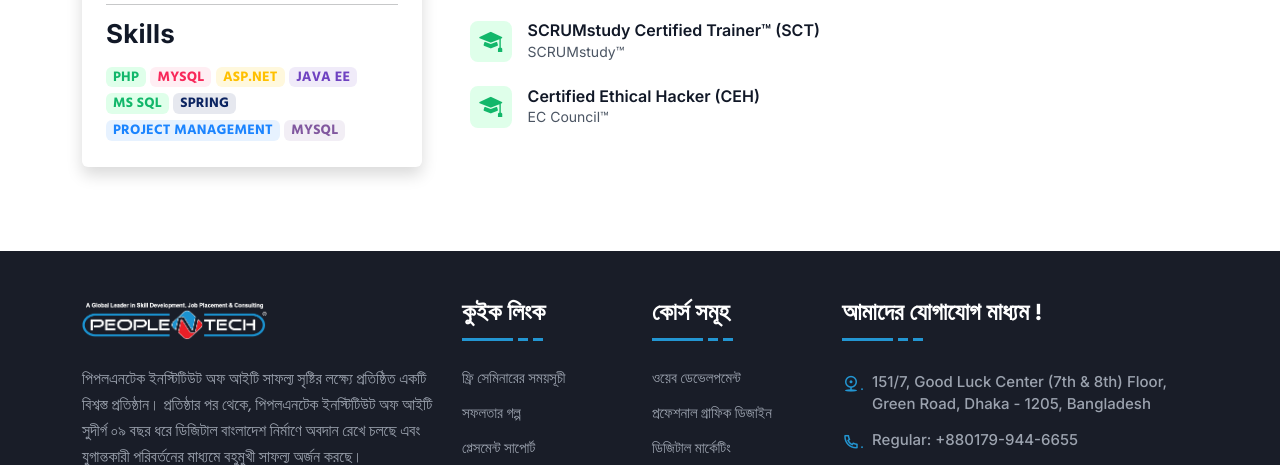
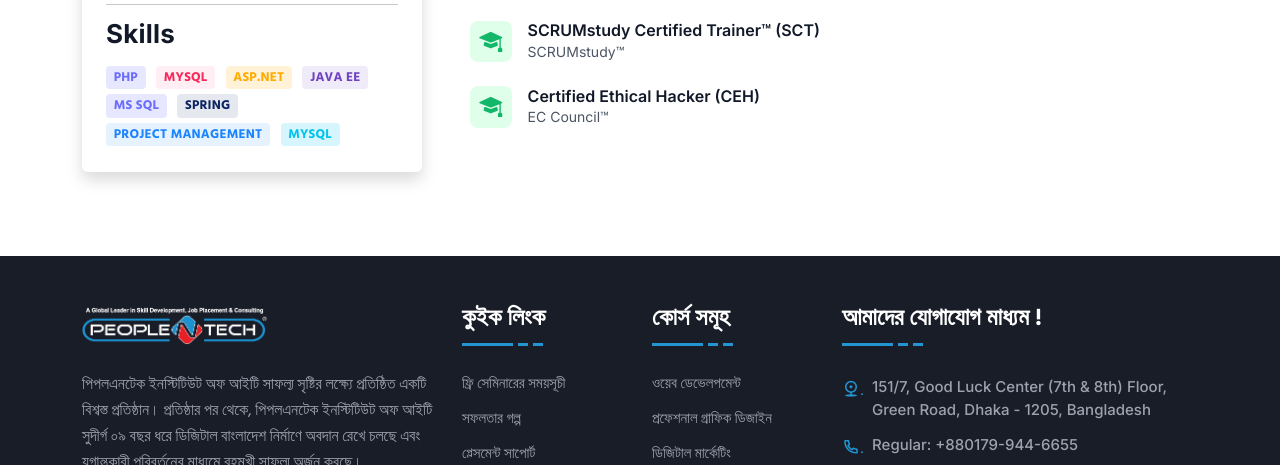
Before and after one commit to BikromRoy1/Peoplentech.com, a plain HTML site: page TeacherProfile.html in a window 1280 px wide. Shown: the part 931-1396 px from the top of the page. Drawn offline with Linux system fonts and the light colour scheme.

```diff
--- a/assets/css/Teacher.css
+++ b/assets/css/Teacher.css
@@ -206,25 +206,28 @@
 #teacherProfile .TagLine h5 {
   font-family: var(--Bangla-font);
   letter-spacing: 0.20000000298023224px;
-  padding: 2px 7px;
-  border-radius: 6px;
+  padding: 0.52em 0.593em;
+  border-radius: 0.25rem;
   font-weight: 700;
-  font-size: 14px;
+  font-size: 0.8125em;
   margin-bottom: 2px;
   display: inline-block;
   text-transform: uppercase;
+  margin-right: 6px !important;
+  white-space: nowrap;
+  line-height: 0.75;
 }
 .tag-color01 {
-  background: #dfffea;
-  color: #12b76a;
+  background-color: #e7e7ff;
+  color: #696cff;
 }
 .tag-color02 {
   background: #ffeef3;
   color: #f8285a;
 }
 .tag-color03 {
-  background: #fff8dd;
-  color: #ffc000;
+  background-color: #fff2d6;
+  color: #ffab00;
 }
 .tag-color04 {
   background-color: rgba(111, 66, 193, 0.1);
@@ -239,6 +242,6 @@
   color: #1b84ff;
 }
 .tag-color07 {
-  background-color: rgba(130, 88, 159, 0.1);
-  color: #82589F;
+  background-color: #d7f5fc;
+  color: #03c3ec;
 }
--- a/assets/css/main.css
+++ b/assets/css/main.css
@@ -3463,3 +3463,7 @@
     0 4px 6px -2px rgba(0, 0, 0, 0.05) !important;
   transform: translateY(-0.25rem);
 }
+#team .team-image {
+  /* box-shadow: 0 0 0 0.1875rem rgba(41, 43, 44, 0.16); */
+  border: 3px solid rgba(105, 108, 255, 0.233);
+}
```
Also changed, not shown: Team.html (+4 -4 lines).
